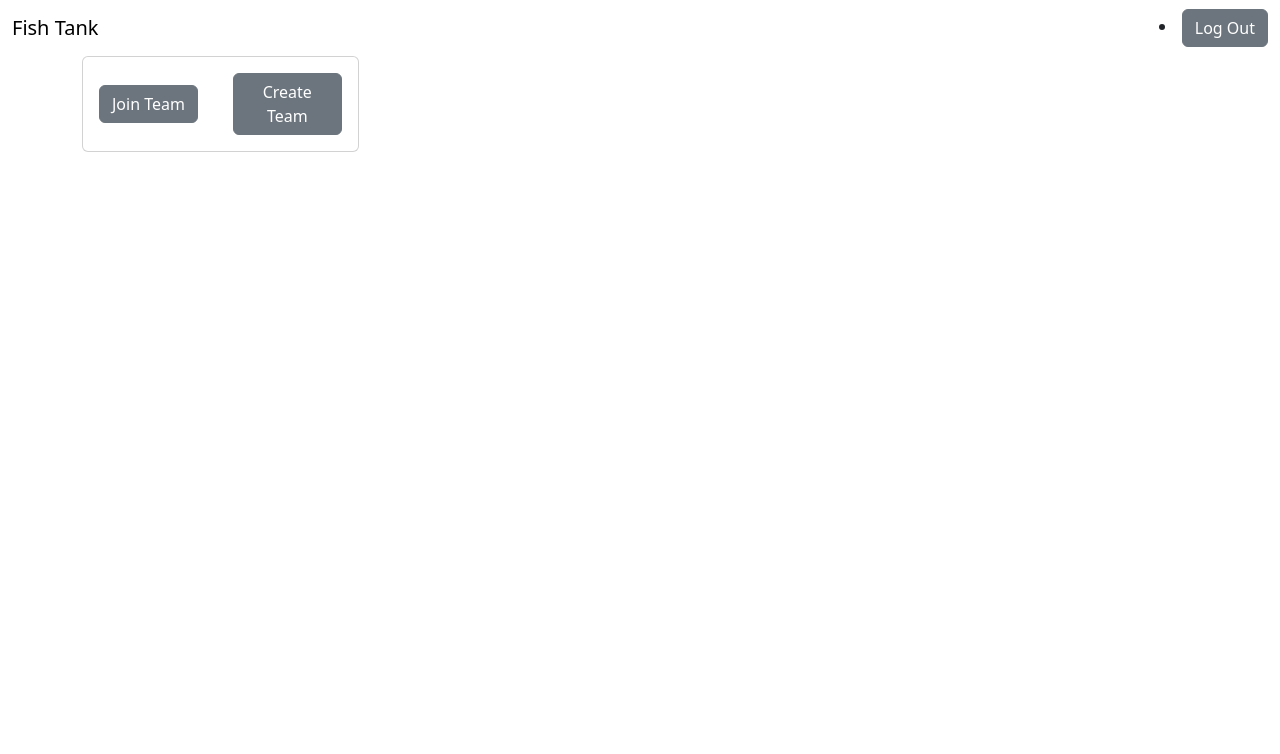
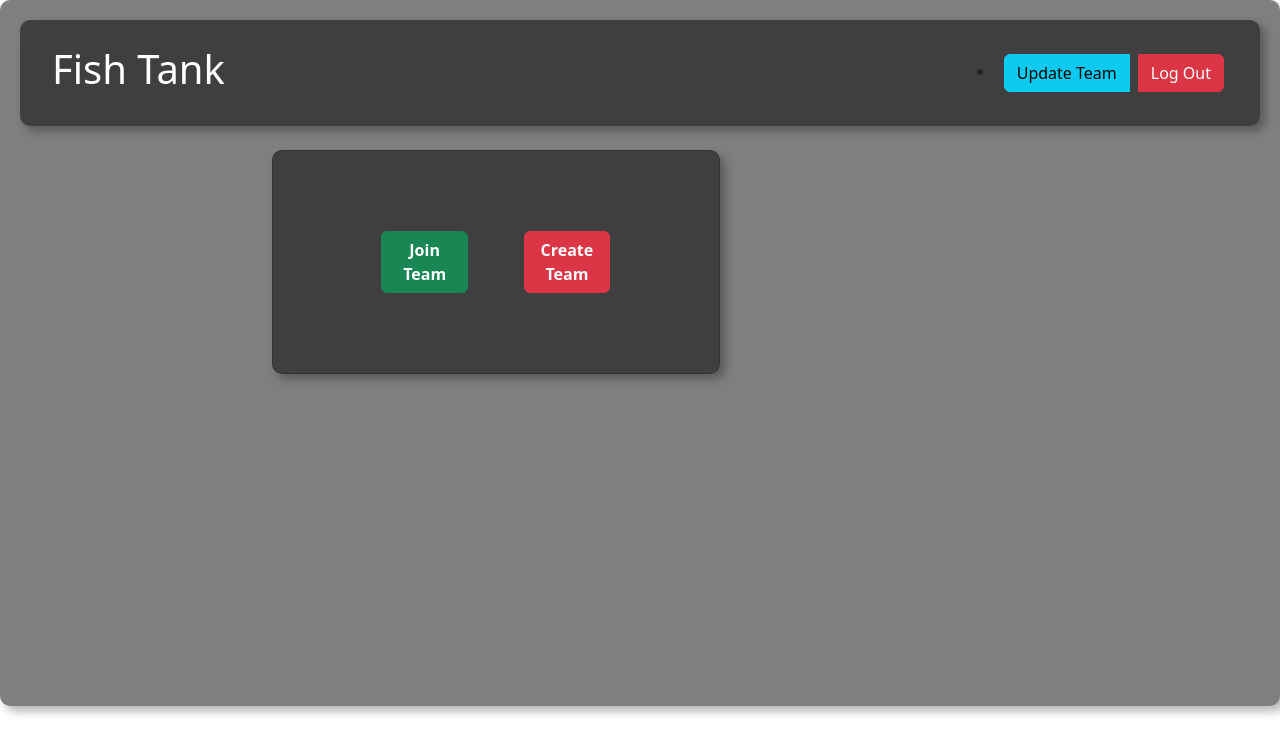
Before and after one commit to thanos101201/tankclient, a React (Create React App) app: page /join in a window 1280 px wide. Shown: the top 754 px of the page. Built offline with nearby package versions, Linux system fonts and the light colour scheme.

Commit message:
added style to the components

```diff
--- a/src/Components/Home.js
+++ b/src/Components/Home.js
@@ -69,45 +69,45 @@ function Home() {
     }
     else{
       return(
-        <Card>
+        <Card style={containerStyle}>
           <CardHeader>
             <div className='row d-flex justify-content-center'>
               <div className='col-12 d-flex align-items-center'>
-                <h3>{detail.name}</h3>
+                <h3 style={{color: 'white'}}>{detail.name}</h3>
               </div>
             </div>
           </CardHeader>
           <CardBody>
-            <div className='row d-flex justify-content-center'>
+            <div className='row d-flex justify-content-left'>
               <div className='col-12 col-md-3 d-flex align-items-center'>
-                <h5>Rank : </h5>
+                <h5 style={{color: 'white'}}>Rank : </h5>
               </div>
               <div className='col-12 col-md-3 d-flex align-items-center'>
-                <h5>  </h5>
+                <h5 style={{color: 'white'}}>  </h5>
               </div>
             </div>
-            <div className='row d-flex justify-content-center'>
+            <div className='row d-flex justify-content-left'>
               <div className='col-12 col-md-3 d-flex align-items-center'>
-                <h5>Steps : </h5>
+                <h5 style={{color: 'white'}}>Steps : </h5>
               </div>
               <div className='col-12 col-md-3 d-flex align-items-center'>
-                <h5> {calculateData(detail.steps)} </h5>
+                <h5 style={{color: 'white'}}> {calculateData(detail.steps)} </h5>
               </div>
             </div>
-            <div className='row d-flex justify-content-center'>
+            <div className='row d-flex justify-content-left'>
               <div className='col-12 col-md-3 d-flex align-items-center'>
-                <h5>Calories : </h5>
+                <h5 style={{color: 'white'}}>Calories : </h5>
               </div>
               <div className='col-12 col-md-3 d-flex align-items-center'>
-                <h5> {calculateData(detail.calorie)} </h5>
+                <h5 style={{color: 'white'}}> {calculateData(detail.calorie)} </h5>
               </div>
             </div>
-            <div className='row d-flex justify-content-center'>
+            <div className='row d-flex justify-content-left'>
               <div className='col-12 col-md-3 d-flex align-items-center'>
-                <h5>Heart Minutes : </h5>
+                <h5 style={{color: 'white'}}>Heart Minutes : </h5>
               </div>
               <div className='col-12 col-md-3 d-flex align-items-center'>
-                <h5> {calculateData(detail.minutes)} </h5>
+                <h5 style={{color: 'white'}}> {calculateData(detail.minutes)} </h5>
               </div>
             </div>
           </CardBody>
@@ -116,10 +116,20 @@ function Home() {
     }
   }
 
+  const containerStyle = {
+    display: 'flex',
+    flexDirection: 'column',
+    padding: '20px',
+    borderRadius: '10px', // Neumorphism border radius
+    boxShadow: '5px 5px 10px rgba(0, 0, 0, 0.3)', // Neumorphism shadow
+    backgroundColor: 'rgba(0, 0, 0, 0.5)', // Glassmorphism background color
+  };
+
   return (
-    <div>
-      <NavComponent />
+    <div style={containerStyle}>
+      <NavComponent style={containerStyle} />
       <div className='container'>
+        <br></br>
         <div className='row d-flex justify-content-center'>
           <div className='col-12 col-md-6 align-items-center'>
             {renderPlayer((team.length > 0 ) ? team[0] : undefined)}
@@ -142,6 +152,18 @@ function Home() {
           </div>
         </div>
       </div>
+      <br></br>
+      <br></br>
+      <br></br>
+      <br></br>
+      <br></br>
+      <br></br>
+      <br></br>
+      <br></br>
+      <br></br>
+      <br></br>
+      <br></br>
+      <br></br>
     </div>
   )
 }
--- a/src/Components/Join.js
+++ b/src/Components/Join.js
@@ -6,6 +6,16 @@ import axios from 'axios';
 function Join() {
     const [ open, setOpen ] = useState(false);
     const [ teamId, setTeamId ] = useState("");
+
+    const containerStyle = {
+        display: 'flex',
+        flexDirection: 'column',
+        padding: '20px',
+        borderRadius: '10px', // Neumorphism border radius
+        boxShadow: '5px 5px 10px rgba(0, 0, 0, 0.3)', // Neumorphism shadow
+        backgroundColor: 'rgba(0, 0, 0, 0.5)', // Glassmorphism background color
+      };
+
     const handleJoin = () => {
         if(teamId === ""){
             alert('Provide the teamId');
@@ -40,9 +50,9 @@ function Join() {
         });
     }
   return (
-    <div>
+    <div style={containerStyle}>
         <NavComponent />
-        <Modal>
+        <Modal isOpen={open}>
             <ModalHeader>
                 <div className='row d-flex justify-content-center'>
                     <div className='col-12 d-flex align-items-center'>
@@ -52,8 +62,8 @@ function Join() {
             </ModalHeader>
             <ModalBody>
                 <div className='row d-flex justify-content-center'>
-                    <div className='col-12 col-md-3 d-flex align-items-center'>
-                        <h3> Team Id </h3>
+                    <div className='col-12 m-3 col-md-3 d-flex align-items-center'>
+                        <h5> Team Id </h5>
                     </div>
                     <div className='col-12 col-md-9 d-flex align-items-center'>
                         <Input placeholder='Team Id to join' onClick={(e) => setTeamId(e.target.value)} />
@@ -63,33 +73,38 @@ function Join() {
             <ModalFooter>
                 <div className='row d-flex justify-content-center'>
                     <div className='col-12 col-md-6 d-flex align-items-center'>
-                        <Button onClick={() => {
+                        <Button  style={{width:'7em', height:'5em'}} className='btn btn-success m-1' onClick={() => {
+                            handleJoin();
+                        }}>Join   </Button>
+                    </div>
+                    <div className='col-12 col-md-6 d-flex align-items-center'>
+                        <Button  style={{width:'7em', height:'5em'}} className='btn btn-danger m-1' onClick={() => {
                             setOpen(!open);
                         }}>Close</Button>
-                    </div>
-                    <div className='col-12 col-md-6 d-flex align-items-center'>
-                        <Button onClick={() => {
-                            handleJoin();
-                        }}>Join</Button>
                     </div>
                 </div>
             </ModalFooter>
         </Modal>
+        <br></br>
         <div className='container'>
             <div className='row d-flex justify-content-center'>
-                <div className='col-12 d-flex align-items-center'>
-                    <Card>
+                <div className='col-8 d-flex align-items-center pr-5 mr-5'>
+                    <br></br>
+                    <br></br>
+                    <br></br>
+                    <br></br>
+                    <Card className='p-5' style={containerStyle}>
                         <CardBody>
                             <div className='row d-flex justify-content-center'>
-                                <div className='col-12 col-md-6 d-flex align-items-center'>
-                                    <Button onClick={() => {
+                                <div className='col-12 col-md-5 d-flex align-items-center'>
+                                    <Button className='btn btn-success m-3' onClick={() => {
                                         setOpen(!open);
-                                    }}>Join Team</Button>
+                                    }}><strong>Join Team</strong></Button>
                                 </div>
-                                <div className='col-12 col-md-6 d-flex align-items-center'>
-                                    <Button onClick={() => {
+                                <div className='col-12 col-md-5 d-flex align-items-center'>
+                                    <Button className='btn btn-danger m-3' onClick={() => {
                                         handleCreate();
-                                    }}>Create Team</Button>
+                                    }}> <strong>Create Team</strong></Button>
                                 </div>
                             </div>
                         </CardBody>
@@ -97,6 +112,19 @@ function Join() {
                 </div>
             </div>
         </div>
+        <br></br>
+        <br></br>
+        <br></br>
+        <br></br>
+        <br></br>
+        <br></br>
+        <br></br>
+        <br></br>
+        <br></br>
+        <br></br>
+        <br></br>
+        <br></br>
+        <br></br>
     </div>
   )
 }
--- a/src/Components/Login.js
+++ b/src/Components/Login.js
@@ -10,24 +10,60 @@ function Login() {
             alert(eror.message);
         })
     }
+    const containerStyle = {
+        display: 'flex',
+        flexDirection: 'column',
+        padding: '20px',
+        borderRadius: '10px', // Neumorphism border radius
+        boxShadow: '5px 5px 10px rgba(0, 0, 0, 0.3)', // Neumorphism shadow
+        backgroundColor: 'rgba(0, 0, 0, 0.5)', // Glassmorphism background color
+      };
   return (
-    <div>
-    <Navbar>
+    <div style={containerStyle}>
+        <Navbar style={containerStyle}>
             <NavbarBrand>
-            <NavLink>
+                <NavLink style={{color:'white'}}>
                     Fish Tank
                 </NavLink>
             </NavbarBrand>
         </Navbar>
+        <br></br>
         <div className='container'>
             <div className='row d-flex justify-content-center'>
-            <div className='col-12 d-flex align-items-center'>
-                <Button onClick={() => {
+
+        <br></br>
+        <br></br>
+        <br></br>
+        <br></br>
+        <br></br>
+        <br></br>
+        <br></br>
+        <br></br>
+        <br></br>
+        <br></br>
+                <div className='col-6 d-flex align-items-center' style={containerStyle}>
+                    <br></br>
+                    <br></br>
+                    <br></br>
+
+                    <Button className='btn btn-success' style={{width:'7em', height:'5em'}} onClick={() => {
                         handleLogin();
                     }}>Log In</Button>
                 </div>
             </div>
         </div>
+        <br></br>
+        <br></br>
+        <br></br>
+        <br></br>
+        <br></br>
+        <br></br>
+        <br></br>
+        <br></br>
+        <br></br>
+        <br></br>
+        <br></br>
+        <br></br>
     </div>
   )
 }
--- a/src/Components/NavComponent.js
+++ b/src/Components/NavComponent.js
@@ -1,15 +1,78 @@
-import React from 'react'
-import { Nav, NavItem, NavLink, Navbar, NavbarBrand, Button } from 'reactstrap';
+import axios from 'axios';
+import React, { useState } from 'react'
+import { Nav, NavItem, NavLink, Navbar, NavbarBrand, Button, ButtonGroup, Modal, ModalHeader, ModalBody, Input, ModalFooter } from 'reactstrap';
 function NavComponent() {
+  const [ open, setOpen ] = useState(false);
+  const [ teamName, setTeamName ] = useState("");
+  const containerStyle = {
+    display: 'flex',
+    flexDirection: 'column',
+    padding: '20px',
+    borderRadius: '10px', // Neumorphism border radius
+    boxShadow: '5px 5px 10px rgba(0, 0, 0, 0.3)', // Neumorphism shadow
+    backgroundColor: 'rgba(0, 0, 0, 0.5)', // Glassmorphism background color
+  };
+  const handleUpdate = () => {
+    axios.put('http://localhost:3001/team/name', {
+      name: teamName,
+      email: localStorage.getItem('tnkemail')
+    }).then((response) => {
+      if(response.status === 200 && response.data.message === 'Team Name updated'){
+        alert("Team Name updated");
+      }
+    }).catch((eror) => {
+      alert(eror.message);
+    })
+  }
   return (
-    <Navbar>
+    <Navbar style={containerStyle}>
+      <Modal isOpen={open}>
+            <ModalHeader>
+                <div className='row d-flex justify-content-center'>
+                    <div className='col-12 d-flex align-items-center'>
+                        <h1>Update Name</h1>
+                    </div>
+                </div>
+            </ModalHeader>
+            <ModalBody>
+                <div className='row d-flex justify-content-center'>
+                    <div className='col-12 m-3 col-md-3 d-flex align-items-center'>
+                        <h5> Team Name </h5>
+                    </div>
+                    <div className='col-12 col-md-9 d-flex align-items-center'>
+                        <Input placeholder='New name of the team' onClick={(e) => setTeamName(e.target.value)} />
+                    </div>
+                </div>
+            </ModalBody>
+            <ModalFooter>
+                <div className='row d-flex justify-content-center'>
+                    <div className='col-12 col-md-6 d-flex align-items-center'>
+                        <Button  style={{width:'7em', height:'5em'}} className='btn btn-success m-1' onClick={() => {
+                            handleUpdate();
+                        }}>Update</Button>
+                    </div>
+                    <div className='col-12 col-md-6 d-flex align-items-center'>
+                        <Button  style={{width:'7em', height:'5em'}} className='btn btn-danger m-1' onClick={() => {
+                            setOpen(!open);
+                        }}>Close</Button>
+                    </div>
+                </div>
+            </ModalFooter>
+        </Modal>
         <NavbarBrand>
-            <NavLink>
-                Fish Tank
+            <NavLink style={{color: 'white'}}>
+                <h1>Fish Tank</h1>
             </NavLink>
         </NavbarBrand>
         <NavItem>
-            <Button>Log Out</Button>
+        <ButtonGroup>
+            <Button className='btn btn-info m-1' onClick={() => setOpen(!open)}>Update Team</Button>
+            <Button className='btn btn-danger m-1' onClick={() => {
+              localStorage.removeItem('username', undefined);
+              localStorage.removeItem('password', undefined);
+              window.open("https://lunchserver-two.vercel.app", "_self");
+            }}>Log Out</Button>
+          </ButtonGroup>
         </NavItem>
     </Navbar>
   )
--- a/src/Components/Sign.js
+++ b/src/Components/Sign.js
@@ -1,10 +1,18 @@
 import React, { useEffect } from 'react';
 import 'bootstrap/dist/css/bootstrap.min.css';
-import { Navbar, NavbarBrand, NavLink, Button } from 'reactstrap';
+import { Navbar, NavbarBrand, NavLink, Button, NavItem, Card, CardHeader } from 'reactstrap';
 import { useLocation } from 'react-router-dom';
 import axios from 'axios';
 function Sign() {
     const location = useLocation();
+    const containerStyle = {
+        display: 'flex',
+        flexDirection: 'column',
+        padding: '20px',
+        borderRadius: '10px', // Neumorphism border radius
+        boxShadow: '5px 5px 10px rgba(0, 0, 0, 0.3)', // Neumorphism shadow
+        backgroundColor: 'rgba(0, 0, 0, 0.5)', // Glassmorphism background color
+      };
     useEffect(() => {
         const searchParams = new URLSearchParams(location.search);
         const code = searchParams.get("code");
@@ -31,21 +39,47 @@ function Sign() {
         });
     }, []);
   return (
-    <div>
-    <Navbar>
-        <NavbarBrand>
+    <div style={containerStyle}>
+        <Navbar style={containerStyle}>
+            <NavItem>
                 <NavLink>
-                Fish Tank
+                    <h1 style={{color:'white'}}>Fish Tank</h1>
                 </NavLink>
-        </NavbarBrand>
+            </NavItem>
         </Navbar>
         <div className='container'>
+            <br></br>
+            <br></br>
+            <br></br>
+            <br></br>
+            <br></br>
+            <br></br>
+            <br></br>
             <div className='row d-flex justify-content-center'>
-            <div className='col-12 d-flex align-items-center'>
-                Loading
+                <div className='col-8 d-flex align-items-center'>
+                    <Card style={containerStyle}>
+                        <CardHeader>
+                            <h2 style={{color:'white'}}>
+                                <strong>Signing In please wait for a moment</strong>
+                            </h2>
+                        </CardHeader>
+                    </Card>
                 </div>
             </div>
         </div>
+        <br></br>
+        <br></br>
+        <br></br>
+        <br></br>
+        <br></br>
+        <br></br>
+        <br></br>
+        <br></br>
+        <br></br>
+        <br></br>
+        <br></br>
+        <br></br>
+        <br></br>
     </div>
   )
 }
```
Lines whose indentation alone changed are shown as unchanged.
